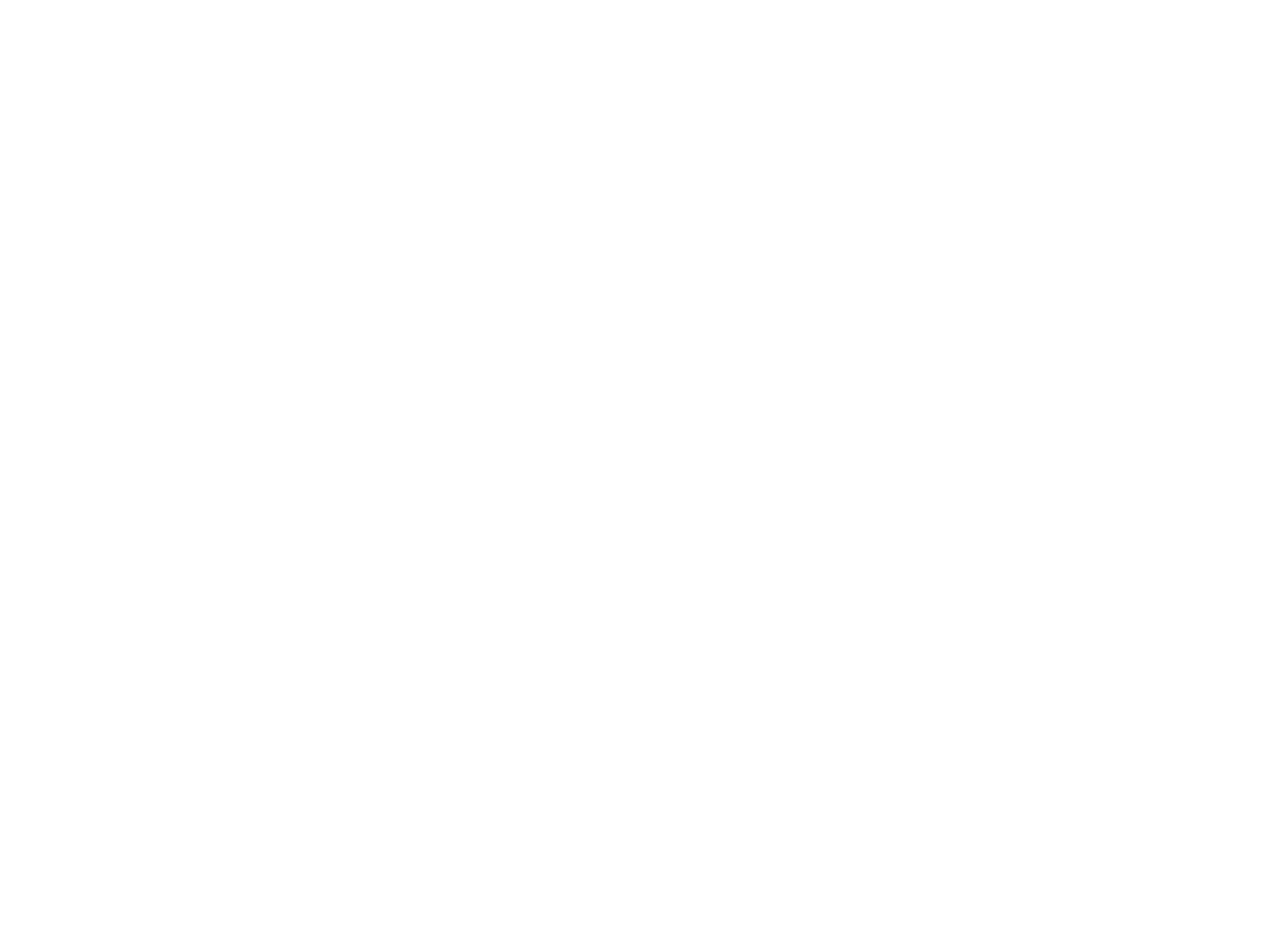
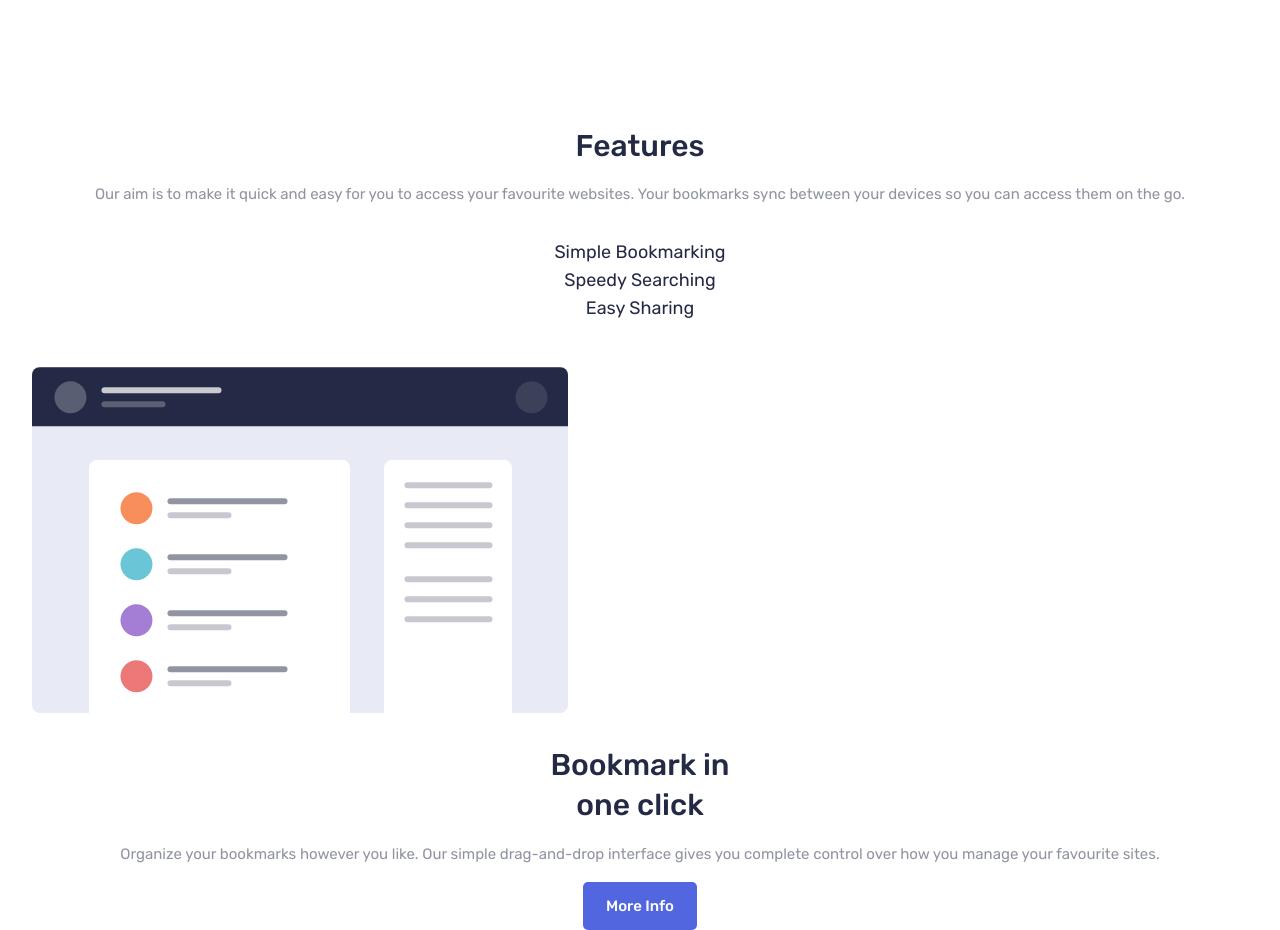
Before and after one commit to g-akca/bookmark-landing-page, a React (Vite) app: page / in a window 1280 px wide. Shown: the part 1302-2232 px from the top of the page. Before the commit the page ends 1300 px from the top, so only its background shows below. Built offline with nearby package versions, Linux system fonts and the light colour scheme.

Commit message:
Add FeaturesSection structure

```diff
--- a/src/components/FeaturesSection.jsx
+++ b/src/components/FeaturesSection.jsx
@@ -1,7 +1,39 @@
+import Button from "./Button";
+
+import tab1Illust from "/images/illustration-features-tab-1.svg";
+
 function FeaturesSection() {
   return (
-    <>
-    </>
+    <section className="flex flex-col gap-8 text-center">
+      <div className="px-8 flex flex-col gap-4">
+        <h2 className="text-[30px] font-medium leading-[135%]">Features</h2>
+        <p className="text-[15px] leading-[165%] opacity-50">Our aim is to make it quick and easy for you to access your favourite websites. Your bookmarks sync between your devices so you can access them on the go.</p>
+      </div>
+
+      <div className="flex flex-col gap-11 px-8">
+        <div>
+          <p>Simple Bookmarking</p>
+          <p>Speedy Searching</p>
+          <p>Easy Sharing</p>
+        </div>
+
+        <div>
+          <img src={tab1Illust} alt="Screen illustration" />
+          <div className="bg-blue-600" />
+        </div>
+      </div>
+
+      <div className="px-8 flex flex-col gap-4 items-center">
+        <div className="flex flex-col gap-4">
+          <h2 className="text-[30px] font-medium leading-[135%]">Bookmark in<br/>one click</h2>
+          <p className="text-[15px] leading-[165%] opacity-50">Organize your bookmarks however you like. Our simple drag-and-drop interface gives you complete control over how you manage your favourite sites.</p>
+        </div>
+
+        <Button className="w-28.5 bg-blue-600 text-white">
+          More Info
+        </Button>
+      </div>
+    </section>
   )
 }
 
```
